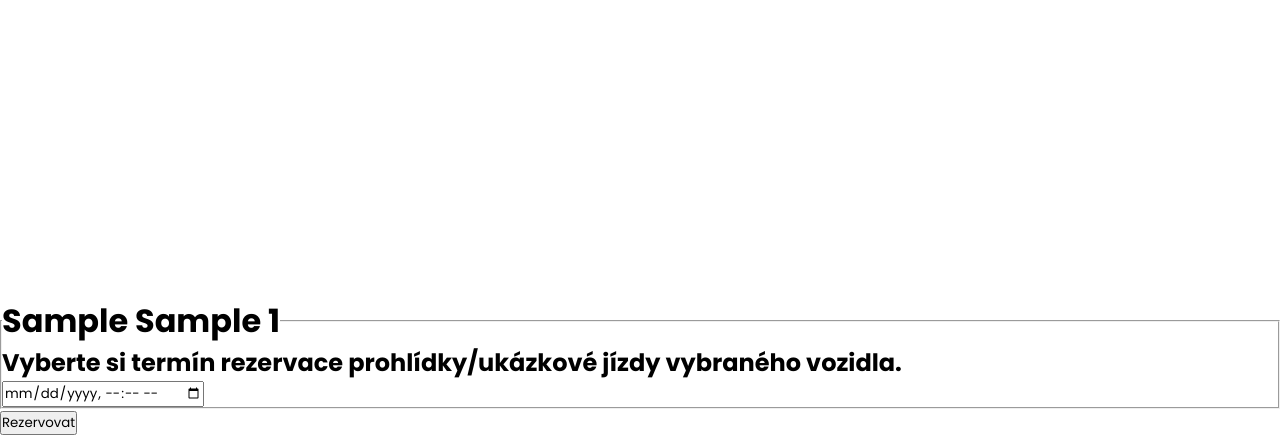
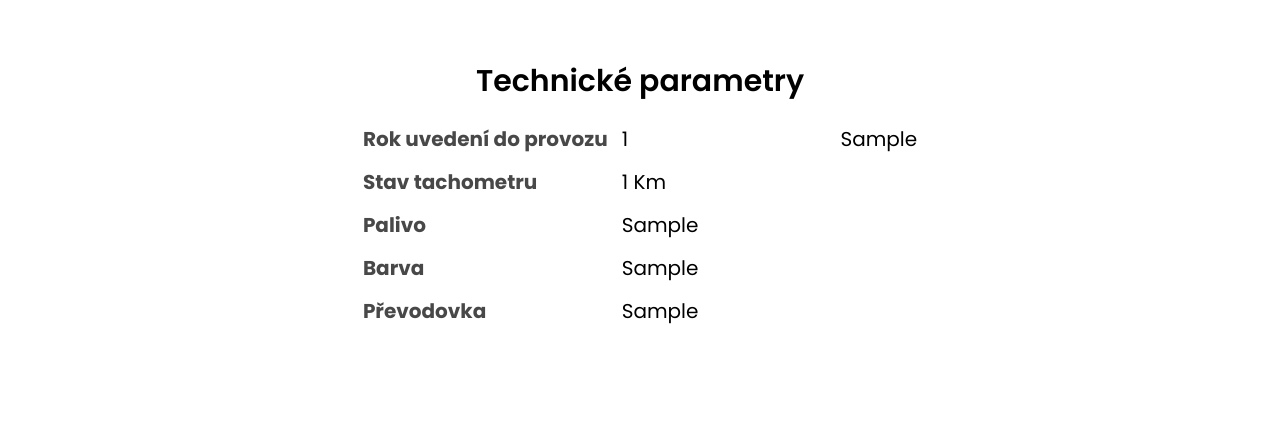
Before and after one commit to jablko3000/carsite, a Django app: page /auto/1/ in a window 1280 px wide. Shown: the part 475-910 px from the top of the page. After the commit the page ends 799 px from the top, so only its background shows below. Run offline with Django 4.2, Linux system fonts and the light colour scheme; tables that the repository leaves empty hold one stand-in row (values such as "Sample post").

Commit message:
Updated detail page

```diff
--- a/auta/models.py
+++ b/auta/models.py
@@ -63,6 +63,12 @@ class Auto(models.Model):
     rok_vyroby = models.IntegerField(validators=[MinValueValidator(1880), MaxValueValidator(2050)])
     cena = models.IntegerField(validators=[MinValueValidator(0)])
     datum_nabidky = models.DateTimeField(default=timezone.now)
+    stav_tachometru = models.IntegerField(validators=[MinValueValidator(0)])
+    palivo = models.CharField(max_length=25)
+    barva = models.CharField(max_length=25)
+    prevodovka = models.CharField(max_length=50)
+    motor = models.CharField(max_length=75)
+    popis = models.CharField(max_length=1000)
 
     def __str__(self):
         return f"{self.znacka} {self.model} {self.rok_vyroby}"
--- a/auta/static/auta/detail.css
+++ b/auta/static/auta/detail.css
@@ -2,3 +2,64 @@
     overflow-x: hidden;
     overflow-y: hidden;
 }
+
+h1{
+    position: relative;
+    font-size: 40px;
+    font-weight: 600;
+    margin: 0 0 0 5vw;
+    bottom: 10vh;
+    backdrop-filter: blur(20px);
+    z-index: 5;
+    width: fit-content;
+    border-radius: 18px;
+}
+
+h2{
+    font-size: 30px;
+    font-weight: 600;
+    margin: 0 0 20px;
+    text-align: center;
+}
+
+.tech-params{
+    display: flex;
+    justify-content: center;
+}
+
+.tech-params table{
+    border: 0 transparent;
+    border-collapse: collapse;
+    display: table-row-group;
+    vertical-align: middle;
+    border-color: inherit;
+    margin-right: 5vw;
+}
+
+.tech-params table th{
+    min-width: 200px;
+    padding: 0 14px 13px 0;
+    border: 0 transparent;
+    background-color: transparent;
+    vertical-align: top;
+    text-align: left;
+    box-sizing: border-box;
+    font-size: 20px;
+    color: #484848;
+}
+
+.tech-params table td{
+    padding: 0 14px 13px 0;
+    border: 0 transparent;
+    background-color: transparent;
+    vertical-align: top;
+    text-align: left;
+    box-sizing: border-box;
+    font-size: 20px;
+}
+
+.tech-params p{
+    font-size: 20px;
+    margin-left: 5vw;
+    text-align: left;
+}
--- a/auta/static/auta/login-register.css
+++ b/auta/static/auta/login-register.css
@@ -30,6 +30,7 @@
     border: 2px solid rgba(0,0,0,0.5);
     border-radius: 20px;
     backdrop-filter: blur(20px);
+    background-color: rgba(200,200,200,0.5);
     z-index: 98;
     box-shadow: 0 0 30px rgba(0,0,0,0.5);
     display: flex;
--- a/auta/static/auta/swiper.css
+++ b/auta/static/auta/swiper.css
@@ -1,4 +1,65 @@
 .swiper {
-  width: 600px;
-  height: 300px;
+  width: 80vw ;
+  height: fit-content;
+  user-select: none;
 }
+
+.swiper-wrapper{
+  height: fit-content;
+}
+
+.swiper-slide{
+  font-size: 18px;
+  justify-content: center;
+  align-items: center;
+  display: flex;
+}
+
+.swiper-slide img {
+  width: 50vw;
+  height: 48vh;
+  object-fit: contain;
+  cursor: zoom-in;
+  transition: 0.25s;
+}
+
+.swiper-slide img:hover {
+  scale: 1.01;
+  transition: 0.25s;
+}
+
+:root {
+  --swiper-theme-color: #162938;
+}
+
+.swiper-pagination {
+  position: relative;
+  margin-top: 3vh;
+}
+
+.swiper-pagination-bullet {
+  width: 15px;
+  height: 15px;
+  background: 162938;
+}
+
+.swiper-pagination-bullet:hover {
+  scale: 1.2;
+}
+
+.swiper-pagination-bullet-active{
+  scale: 1.2;
+}
+
+.swiper-pagination-bullet-active:hover {
+  scale: 1.3;
+}
+
+.coment{
+  color: black;
+  font-size: 1.2em;
+  padding: 8px 12px 20px 12px;
+  bottom: 8px;
+  width: 100%;
+  text-align: center;
+}
--- a/auta/templates/auta/base.html
+++ b/auta/templates/auta/base.html
@@ -9,8 +9,14 @@
     <link rel="stylesheet" href="https://cdnjs.cloudflare.com/ajax/libs/font-awesome/6.4.0/css/all.min.css" />
     {% block head%}{% endblock head %}
     <title>{% block title %}Autogalaxie Brno{% endblock title %}</title>
+    <script>
+        function formattedNumber(x) {
+            document.write(x.toString().replace(/\B(?=(\d{3})+(?!\d))/g, " "));
+        }
+    </script>
 </head>
 <body>
+
     <main>
     <div id="navbar" class="navbar">{% include "auta/navbar.html" %}</div>
     <div id="login-register-form" class="login-register-form">{% include "auta/login-register.html" %}</div>
--- a/auta/templates/auta/detail.html
+++ b/auta/templates/auta/detail.html
@@ -2,13 +2,13 @@
 {% load static %}
 {% block head %}
     <link rel="stylesheet" href="/static/detail.css"/>
-    <link rel="stylesheet" href="https://unpkg.com/swiper/swiper-bundle.min.css"/>
+    <link rel="stylesheet" href="https://cdn.jsdelivr.net/npm/swiper@11/swiper-bundle.min.css" />
+    <link rel="stylesheet" href="/static/swiper.css">
 {% endblock %}
 {% block title %}{{ auto.znacka }} {{ auto.model }} {{ auto.rok_vyroby }} | {{ block.super }}{% endblock %}
 {% block content %}
 <div class="detail">
-    <p>Rezervace prohlídky/ukázkové jízdy</p>
-    <div class="swiper-container">
+    <div class="swiper mySwiper">
         <div class="swiper-wrapper">
           {% for image in auto.images %}
                 <div class="swiper-slide">
@@ -16,37 +16,52 @@
                 </div>
             {% endfor %}
         </div>
-        <!-- Add Pagination -->
-        <div class="swiper-pagination"></div>
-        <!-- Add Navigation -->
         <div class="swiper-button-next"></div>
         <div class="swiper-button-prev"></div>
+        <div class="swiper-pagination"></div>
       </div>
-    <script src="https://unpkg.com/swiper/swiper-bundle.min.js"></script>
+      <script src="https://cdn.jsdelivr.net/npm/swiper@11/swiper-bundle.min.js"></script>
     <script>
-        var swiper = new Swiper('.swiper-container', {
+        var swiper = new Swiper(".mySwiper", {
+            slidesPerView: 1,
+            spaceBetween: 30,
+            loop: true,
+            pagination: {
+              el: ".swiper-pagination",
+              clickable: true,
+            },
             navigation: {
-                nextEl: '.swiper-button-next',
-                prevEl: '.swiper-button-prev',
-            },
-            pagination: {
-                el: '.swiper-pagination',
-                clickable: true,
+              nextEl: ".swiper-button-next",
+              prevEl: ".swiper-button-prev",
             },
           });
         </script>
-
-    <br><br><br><br><br><br><br><br><br><br><br><br><br><br>
-
-    <form action="{% url 'auta:reserve' auto.id %}" method="post">
-        {% csrf_token %}
-        <fieldset>
-            <legend><h1>{{ auto.znacka }} {{ auto.model }} {{ auto.rok_vyroby }}</h1></legend>
-            <h2>Vyberte si termín rezervace prohlídky/ukázkové jízdy vybraného vozidla.</h2>
-            {% if error_message %}<p style=color:rgb(188,36,36)><strong>{{ error_message }}</strong></p>{% endif %}
-            <input type="datetime-local" id='datum_a_cas' name="datum_a_cas" value="{{ aktualni_datum_a_cas }}">
-        </fieldset>
-        <input type="submit" value="Rezervovat">
-        </form>
+    <h1>{{ auto.znacka }} {{ auto.model }}, {{ auto.rok_vyroby }}</h1>
+    <h2>Technické parametry</h2>
+    <div class="tech-params">
+        <table>
+            <tr>
+                <th>Rok uvedení do provozu</th>
+                <td>{{ auto.rok_vyroby }}</td>
+            </tr>
+            <tr>
+                <th>Stav tachometru</th>
+                <td><script>formattedNumber({{ auto.stav_tachometru }})</script> Km</td>
+            </tr>
+            <tr>
+                <th>Palivo</th>
+                <td>{{ auto.palivo }}</td>
+            </tr>
+            <tr>
+                <th>Barva</th>
+                <td>{{ auto.barva }}</td>
+            </tr>
+            <tr>
+                <th>Převodovka</th>
+                <td>{{ auto.prevodovka }}</td>
+            </tr>
+        </table>
+        <p>{{ auto.popis }}</p>
+    </div>
 </div>
 {% endblock %}
--- a/auta/templates/auta/homepage.html
+++ b/auta/templates/auta/homepage.html
@@ -2,11 +2,6 @@
 {% block title %}{{ block.super }}{% endblock %}
 {% block head %}
     <link rel="stylesheet" href="/static/homepage.css"/>
-    <script>
-        function formattedNumber(x) {
-            document.write(x.toString().replace(/\B(?=(\d{3})+(?!\d))/g, " "));
-        }
-    </script>
 {% endblock %}
 {% block content %}
     {% load static %}
--- a/auta/urls.py
+++ b/auta/urls.py
@@ -7,7 +7,6 @@ app_name = "auta"
 urlpatterns = [
     path("", views.homepage_view, name="homepage"),
     path("auto/<int:auto_id>/", views.detail_view, name="detail"),
-    path("auto/<int:auto_id>/reserve/", views.reserve, name="reserve"),
     path("login/", views.user_login, name="user_login"),
     path("logout/", views.user_logout, name="user_logout"),
     path("register/", views.user_register, name="user_register"),
--- a/auta/views.py
+++ b/auta/views.py
@@ -9,19 +9,6 @@ from .models import Auto, Rezervace, CustomUser, Image, Note
 from django.contrib.auth.models import User
 from django.contrib.auth.decorators import login_required
 
-# Create your views here.
-class HomePageView(generic.ListView):
-    template_name = "auta/homepage.html"
-    context_object_name = "auta_list"
-    def get_queryset(self):
-        return Auto.objects.all().order_by('-datum_nabidky')
-    def get_context_data(self, **kwargs):
-        context = super().get_context_data(**kwargs)
-        context['show_popup'] = self.request.GET.get('show_popup', False)
-        context['email'] = self.request.GET.get('email', "")
-        context['error_message'] = self.request.GET.get('error_message', "")
-        context['register'] = self.request.GET.get('register', False)
-        return context
 
 def homepage_view(request):
     auta_list = Auto.objects.all().order_by('-datum_nabidky')
@@ -44,14 +31,6 @@ def homepage_view(request):
 
     return render(request, 'auta/homepage.html', context)
 
-class DetailView(generic.DetailView):
-    model = Auto
-    template_name = "auta/detail.html"
-    def get_context_data(self, **kwargs):
-        context = super().get_context_data(**kwargs)
-        context['aktualni_datum_a_cas'] = datetime.now().strftime('%Y-%m-%dT%H:%M')
-        return context
-
 def detail_view(request, auto_id):
     try:
         auto = Auto.objects.get(pk=auto_id)
@@ -63,43 +42,6 @@ def detail_view(request, auto_id):
         'auto.images': auto.images,
     }
     return render(request, 'auta/detail.html', context)
-
-def reserve(request, auto_id):
-    auto = get_object_or_404(Auto, pk = auto_id)
-    if request.method == 'POST':
-        datum_a_cas = request.POST.get('datum_a_cas')
-        if datum_a_cas:
-            datum_a_cas = datetime.strptime(datum_a_cas, '%Y-%m-%dT%H:%M')
-
-            # Ověříme, zda datum_a_cas není v minulosti.
-            if datum_a_cas < datetime.now() + timedelta(minutes=14):
-                return render(request, 'auta/detail.html', {'auto': auto, 'error_message': "Rezervace musí být vytvořena alespoň s 15 minutovým předstihem.", 'aktualni_datum_a_cas' : datum_a_cas.strftime('%Y-%m-%dT%H:%M')})
-
-
-            # Nastavení pevné otevírací doby
-            oteviraci_doba_zacatek = datum_a_cas.replace(hour=8, minute=0, second=0, microsecond=0)
-            oteviraci_doba_konec = datum_a_cas.replace(hour=22, minute=0, second=0, microsecond=0)
-
-            # Ověříme, zda rezervace spadá do otevírací doby
-            if not (oteviraci_doba_zacatek <= datum_a_cas <= oteviraci_doba_konec):
-                return render(request, 'auta/detail.html', {'auto': auto, 'error_message': "Rezervace musí být během otevírací doby 8:00 - 22:00.", 'aktualni_datum_a_cas' : datum_a_cas.strftime('%Y-%m-%dT%H:%M')})
-
-            # Zjistíme, zda existuje jiná rezervace do 30 minut od požadované rezervace.
-            rezervace_30_min_pred = datum_a_cas - timedelta(minutes=30)
-            rezervace_30_min_po = datum_a_cas + timedelta(minutes=30)
-
-            existujici_rezervace = Rezervace.objects.filter(auto=auto, datum_a_cas__range=(rezervace_30_min_pred, rezervace_30_min_po))
-
-            if existujici_rezervace.exists():
-                return render(request, 'auta/detail.html', {'auto': auto, 'error_message': "Rezervace v tomto termínu již existuje, vyberte prosím jiný termín.", 'aktualni_datum_a_cas' : datum_a_cas.strftime('%Y-%m-%dT%H:%M')})
-
-            rezervace = Rezervace(auto=auto, datum_a_cas=datum_a_cas)
-            rezervace.save()
-            # Můžete přesměrovat uživatele na stránku s potvrzením nebo jiným vhodným způsobem.
-            return HttpResponse(f"Rezervace byla úspěšně vytvořena na {datum_a_cas.strftime('%d.%m.%Y')} v {datum_a_cas.strftime('%H:%M')}")
-
-    # Pokud žádost nebyla metoda POST nebo pokud datum_a_cas nebylo definováno, zobrazte formulář.
-    return render(request, 'auta/detail.html', {"auto": auto, "error_message": "Rezervace nebyla provedena.", 'aktualni_datum_a_cas' : datum_a_cas.strftime('%Y-%m-%dT%H:%M')})
 
 def user_login(request):
     if request.method == 'POST':
```
Also changed, not shown: auta/migrations/0016_auto_barva_auto_motor_auto_palivo_auto_popis_and_more.py (added). Lines whose indentation alone changed are shown as unchanged.
